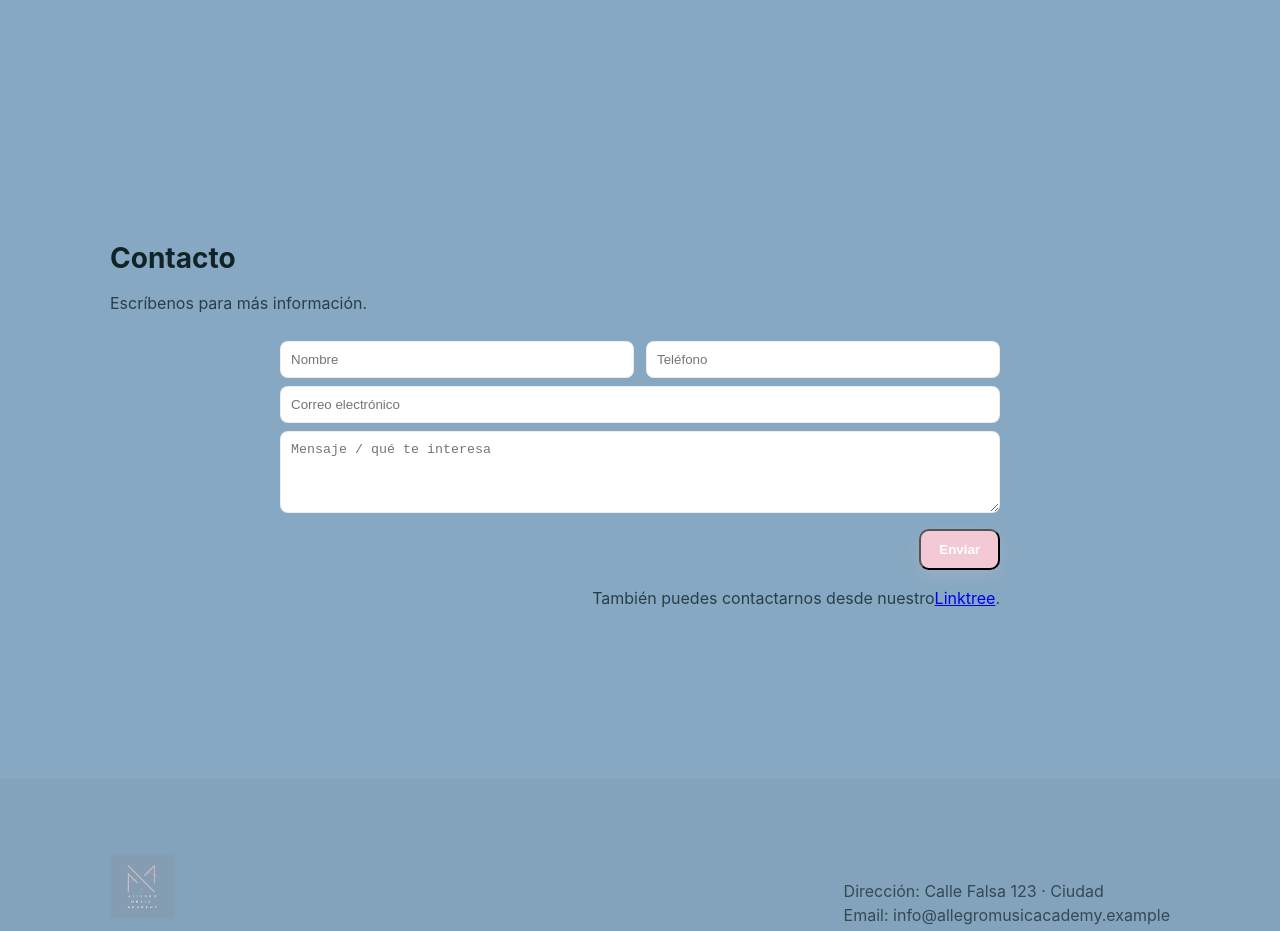
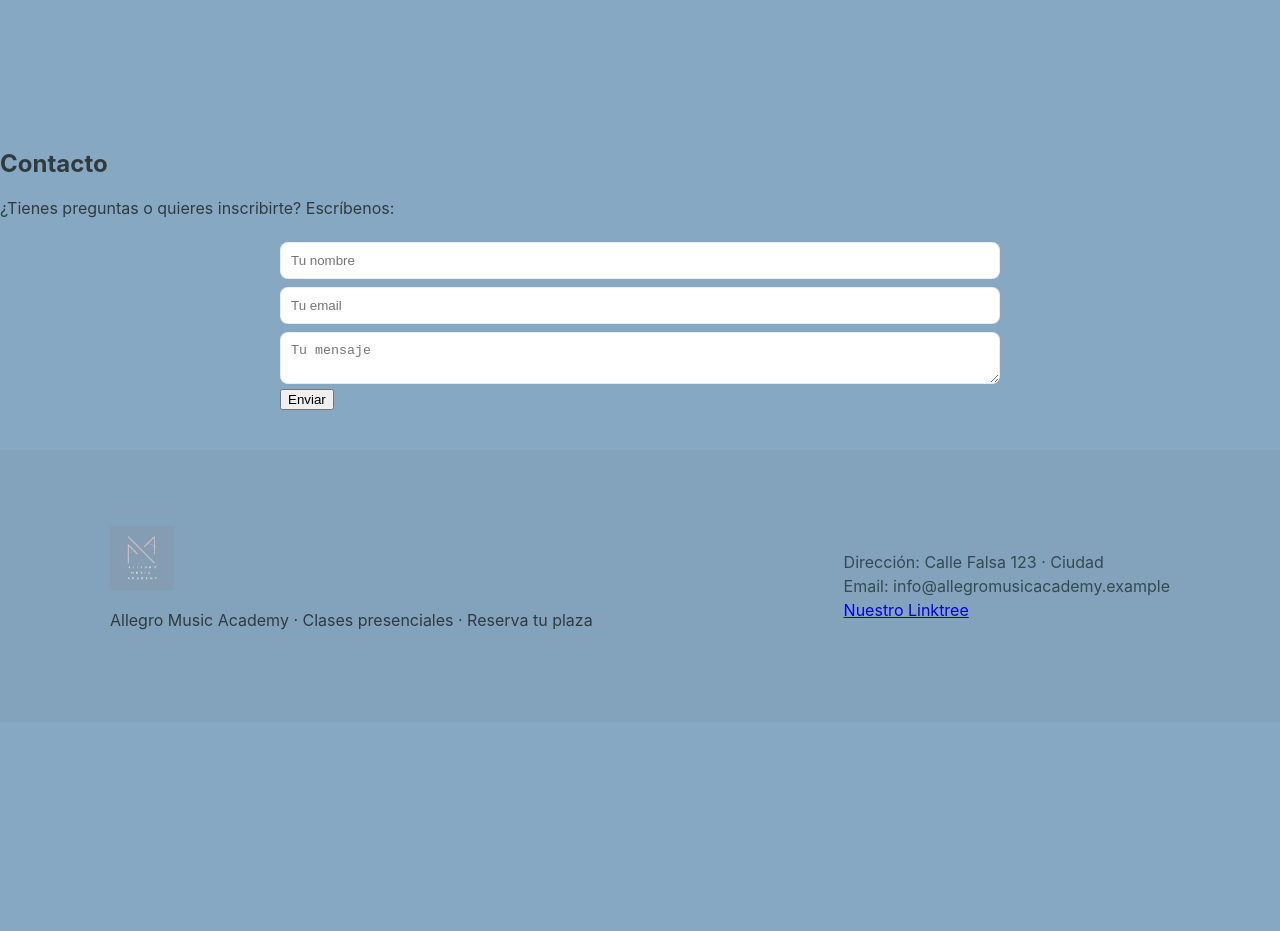
Before and after one commit to allegroacademusic/allegro-music-academy, a React (Vite) app: page / in a window 1280 px wide. Shown: the part 1928-2859 px from the top of the page. After the commit the page ends 2650 px from the top, so only its background shows below. Built offline with nearby package versions, Linux system fonts and the light colour scheme.

Commit message:
Update Contact.jsx

```diff
--- a/src/components/Contact.jsx
+++ b/src/components/Contact.jsx
@@ -2,26 +2,37 @@ import React from "react";
 
 export default function Contact() {
   return (
-    <section id="contact" className="section contact">
-      <div className="container">
-        <h2>Contacto</h2>
-        <p>Escríbenos para más información.</p>
-        <form className="contact-form" onSubmit={(e)=>{e.preventDefault(); alert('Formulario enviado (simulado)');}}>
-          <div className="row">
-            <input name="name" placeholder="Nombre" required />
-            <input name="phone" placeholder="Teléfono" />
-          </div>
-          <input name="email" placeholder="Correo electrónico" type="email" required />
-          <textarea name="message" placeholder="Mensaje / qué te interesa" rows="4" />
-          <div className="form-actions">
-            <button className="btn btn-primary" type="submit">Enviar</button>
-            <p>
-  También puedes contactarnos desde nuestro
-  <a href="https://linktr.ee/allegroacademusic" target="_blank">Linktree</a>.
-</p>
-          </div>
-        </form>
-      </div>
+    <section className="contact" id="contact">
+      <h2>Contacto</h2>
+      <p>¿Tienes preguntas o quieres inscribirte? Escríbenos:</p>
+
+      <form
+        action="https://formspree.io/f/xyzqaerw"
+        method="POST"
+        className="contact-form"
+      >
+        <input
+          type="text"
+          name="name"
+          placeholder="Tu nombre"
+          required
+        />
+
+        <input
+          type="email"
+          name="email"
+          placeholder="Tu email"
+          required
+        />
+
+        <textarea
+          name="message"
+          placeholder="Tu mensaje"
+          required
+        ></textarea>
+
+        <button type="submit">Enviar</button>
+      </form>
     </section>
   );
 }
```
